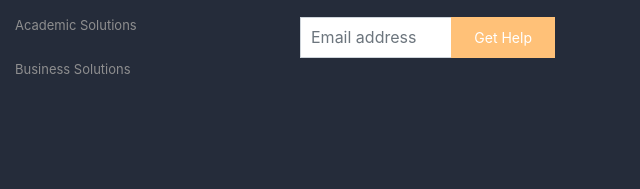
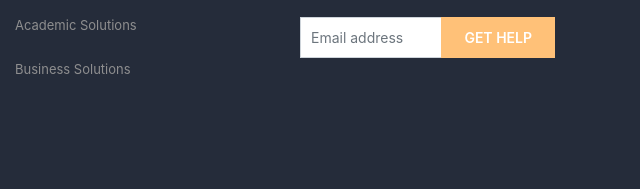
Before and after one commit to mahibhuiyan/ne, a plain HTML site: page index.html in a window 1280 px wide. Shown: the part 2920-3109 px from the top of the page, 640-1280 px from the left. Drawn offline with nearby package versions, Linux system fonts and the light colour scheme.

Commit message:
commit here

```diff
--- a/css/style.css
+++ b/css/style.css
@@ -264,6 +264,7 @@ a, a:hover{
 	padding: 0px;
 	color:#5a6e79 ;
 }
+
 .around .card .btn-link:hover{
 	text-decoration: none;
 	color: #252c3a
@@ -342,6 +343,10 @@ a, a:hover{
 	color:#8e8e8f ;
 	margin-bottom: 20px
 }
+.footer-section .widget .link p a:hover{
+	color: #ffc178;
+	transition: .3s
+}
 .footer-section .widget .form{
 	position: relative;
 	border-radius: 0px
@@ -351,9 +356,9 @@ a, a:hover{
     width: 100%;
     height: calc(1.5em + .75rem + 2px);
     padding: 19.5px 10px;
-    font-size: 1rem;
+    font-size:14px;
     font-weight: 400;
-    line-height: 1.5;
+    line-height: 24px;
     color: #495057;
     background-color: #fff;
     background-clip: padding-box;
@@ -366,8 +371,9 @@ a, a:hover{
     bottom: -8px;
     right: 0px;
     font-size: 14px;
-    font-weight: 400;
+    font-weight: 600;
     color: #fff;
+    text-transform: uppercase;
     background: #ffc178;
     border: 1px solid #ffc178;
     border-radius: 0px;
@@ -407,3 +413,7 @@ a, a:hover{
 	margin:0px 0px 0px 15px ;
 
 }
+.footer-section .main-footer .footer-links .links li a:hover{
+	color: #ffc178;
+	transition: .3s
+}
```
